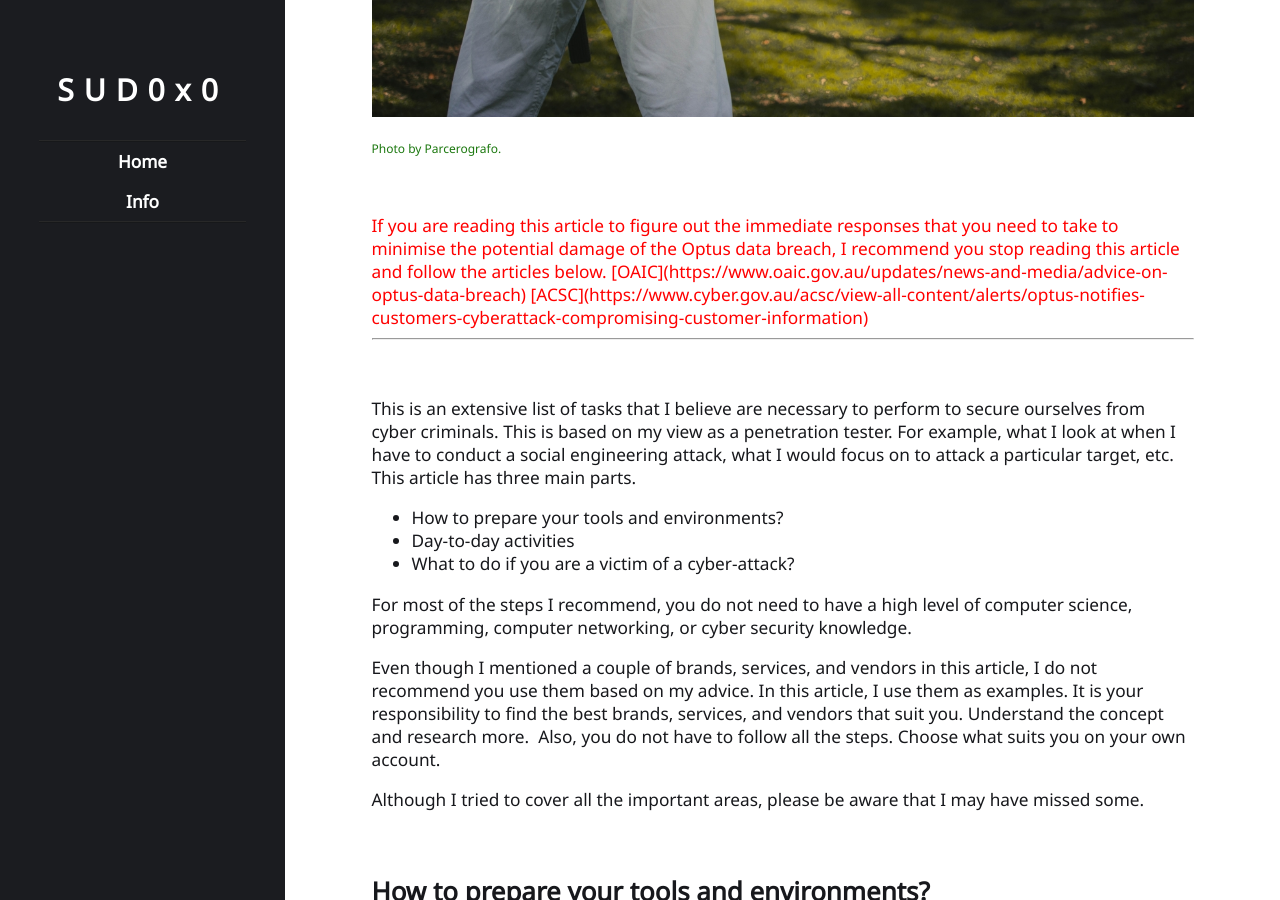
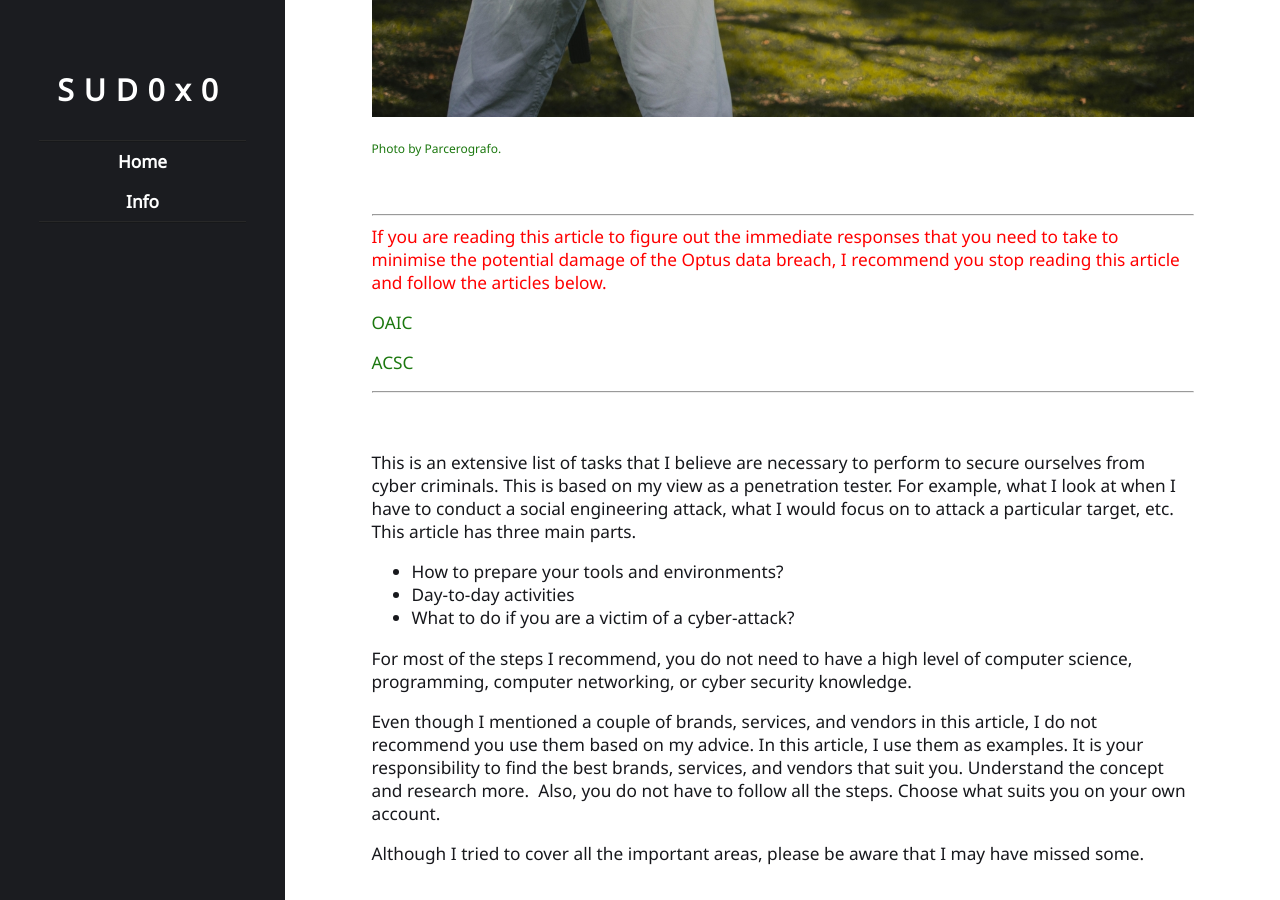
Before and after one commit to sud0x0/SUD0x0, a Jekyll site: the page built from _posts/2022-10-02-How-to-protect-yourself-from-cyber-criminals.md, in a window 1280 px wide and 900 px high, scrolled down 692 px. Built offline with Jekyll 4.4.1, drawn with Linux system fonts in a browser that asks for light colours.

Commit message:
New Article - 2nd one - 4

```diff
--- a/_posts/2022-10-02-How-to-protect-yourself-from-cyber-criminals.md
+++ b/_posts/2022-10-02-How-to-protect-yourself-from-cyber-criminals.md
@@ -12,9 +12,12 @@ Keywords: cyber criminals, cyber security, cybercrime, cyber safe
 
 <br>
 
+***
+
 <font color="red">If you are reading this article to figure out the immediate responses that you need to take to minimise the potential damage of the Optus data breach, I recommend you stop reading this article and follow the articles below.</font>
-<font color="red">[OAIC](https://www.oaic.gov.au/updates/news-and-media/advice-on-optus-data-breach)</font>
-<font color="red">[ACSC](https://www.cyber.gov.au/acsc/view-all-content/alerts/optus-notifies-customers-cyberattack-compromising-customer-information)</font>
+[OAIC](https://www.oaic.gov.au/updates/news-and-media/advice-on-optus-data-breach)
+
+[ACSC](https://www.cyber.gov.au/acsc/view-all-content/alerts/optus-notifies-customers-cyberattack-compromising-customer-information)
 
 ***
 
```
